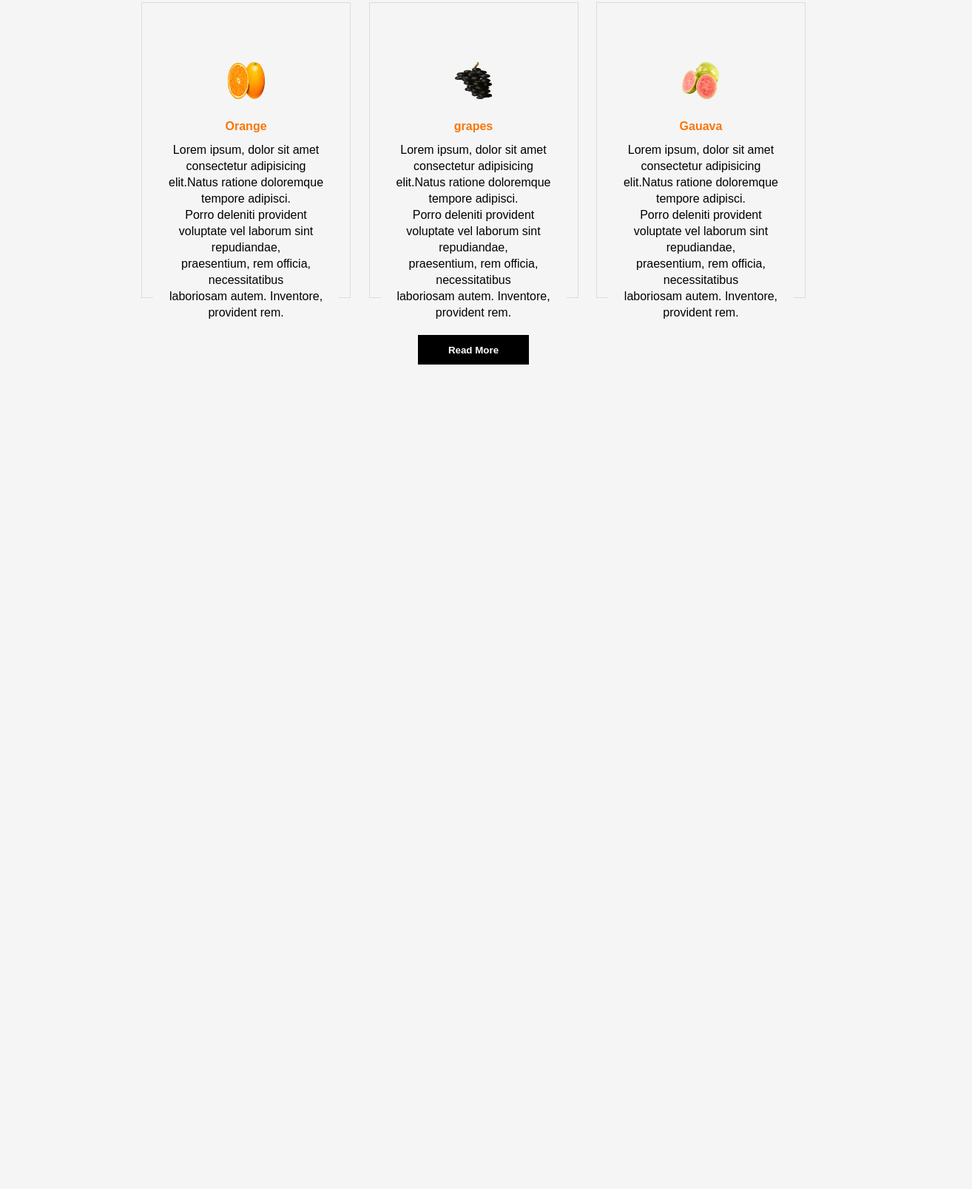
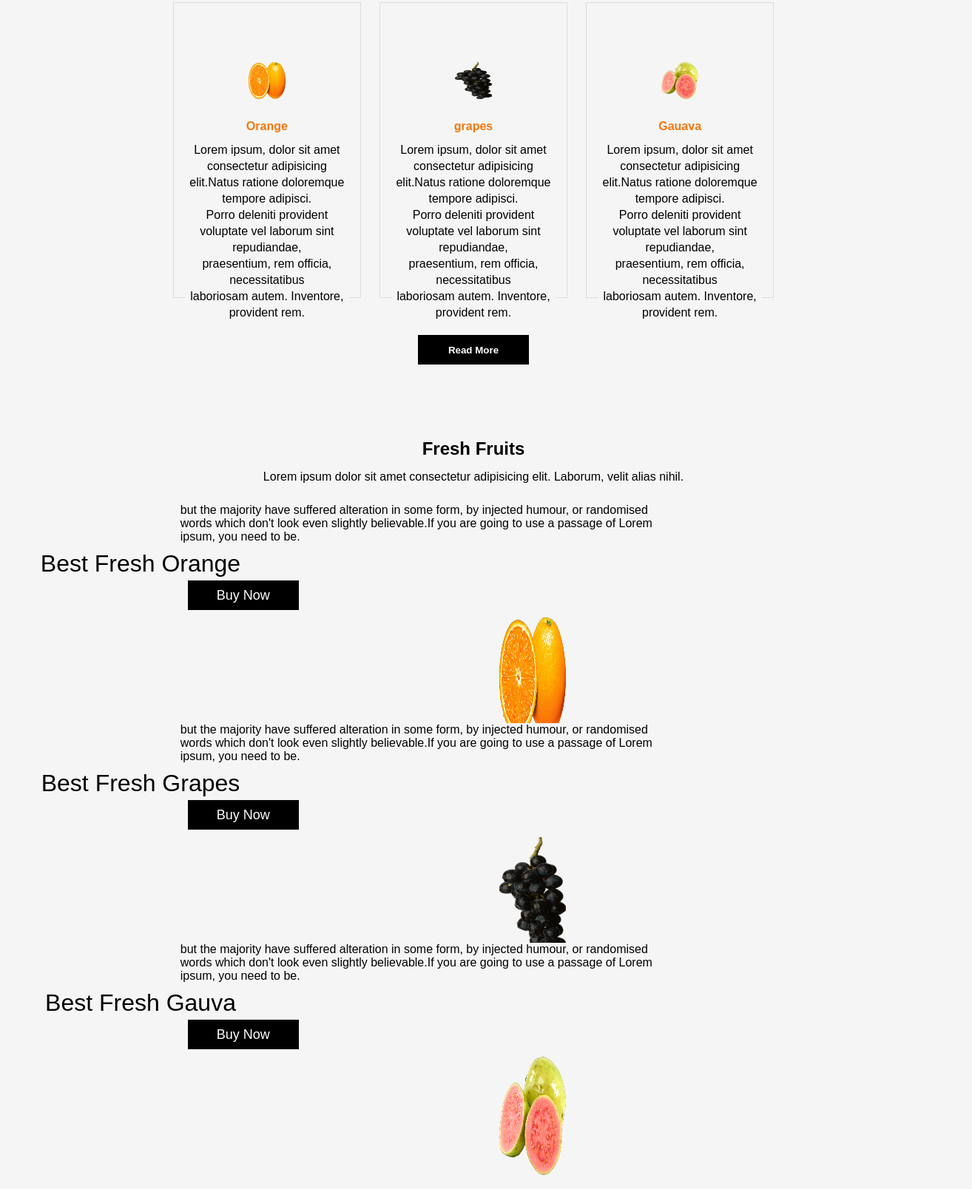
Before and after one commit to Belal-Abdrabo/ITI-Frontend-Project-one, a plain HTML site: page index.html in a window 1280 px wide. Shown: the part 1054-2662 px from the top of the page at 74% size, 1314 px wide, since content can reach past the window. Before the commit the page ends 1547 px from the top, so only its background shows below. Drawn offline with Linux system fonts and the light colour scheme.

Commit message:
3rd commit i added fruits section

```diff
--- a/index.html
+++ b/index.html
@@ -63,7 +63,7 @@
 
                 <!---------------Serviec--------------->
     <div class="main-serviec">
-            <div class="textf">Our Serviecs</div>
+            <div class="texts">Our Serviecs</div>
             <p class="serviec-title">
                 Lorem ipsum dolor sit amet consectetur adipisicing elit. Laborum, velit alias nihil.
             </p>
@@ -113,7 +113,47 @@
     </div>
 
     <!---------------Fruits--------------->
+    <div class="fruits">
+        <div class="texts">Fresh Fruits</div>
+        <p class="fruits-title">
+            Lorem ipsum dolor sit amet consectetur adipisicing elit. Laborum, velit alias nihil.
+        </p>
+        <p class="fruits-h">Best Fresh Orange</p>
+        <div class="fruits-div">
 
+            <p class="fruits-p">
+                but the majority have suffered alteration in some form, by injected humour, or randomised<br>
+                 words which don't look even slightly believable.If you are going to use a passage of Lorem<br>
+                 ipsum, you need to be.
+            </p>
+            <img src="./images/orange.png" alt="Orange" class="fruits-img">
+            <a href="#"><button type="button" value="x" class="fruits-bt">Buy Now</button></a>
+        </div>
+
+        <p class="fruits-h">Best Fresh Grapes</p>
+        <div class="fruits-div">
+
+            <p class="fruits-p">
+                but the majority have suffered alteration in some form, by injected humour, or randomised<br>
+                 words which don't look even slightly believable.If you are going to use a passage of Lorem<br>
+                 ipsum, you need to be.
+            </p>
+            <img src="./images/grapes.png" alt="Grapes" class="fruits-img">
+            <a href="#"><button type="button" value="x" class="fruits-bt">Buy Now</button></a>
+        </div>
+
+        <p class="fruits-h">Best Fresh Gauva</p>
+        <div class="fruits-div">
+
+            <p class="fruits-p">
+                but the majority have suffered alteration in some form, by injected humour, or randomised<br>
+                 words which don't look even slightly believable.If you are going to use a passage of Lorem<br>
+                 ipsum, you need to be.
+            </p>
+            <img src="./images/gauva.png" alt="Gauva" class="fruits-img">
+            <a href="#"><button type="button" value="x" class="fruits-bt">Buy Now</button></a>
+        </div>
+    </div>
 
 </div>
 </body>
--- a/style.css
+++ b/style.css
@@ -106,8 +106,9 @@ a:hover{
     padding: auto;
     margin-top: 600px;
     text-align: center;
+    width: 90%;
 }
-.textf{
+.texts{
     font-weight:900;
     font-size: x-large;
     margin-bottom: 15px;
@@ -139,6 +140,8 @@ line-height: 22px
 
 }
 .buttonser{
+
+        display: inline-block;
         width: 150px;
         height: 40px;
         color: white;
@@ -149,3 +152,58 @@ line-height: 22px
     scale: 103%;
     color:  rgb(248, 118, 10);
 }
+.fruits{
+    margin: auto;
+    padding: auto;
+    margin-top: 100px;
+    text-align: center;
+    width: 70%;
+
+}
+.fruits-title{
+    margin-bottom: 60px;
+}
+.fruits-div{
+    height: 230px;
+
+}
+.fruits-p{
+    display: inline-block;
+    position: relative;
+    bottom:100px;
+    text-align: left;
+    width:1070px;
+
+    font-size: medium;
+}
+.fruits-img{
+    display: inline-block;
+     width: 90px;
+     height: 160px;
+    margin-bottom: 15px;
+}
+.fruits-h{
+    display:inline-block;
+    position: relative;
+    right: 450px;
+    font-size: xx-large;
+    margin-top: 30px;
+    font-weight: 200;
+
+}
+.fruits-bt{
+    float: left;
+    background-color: black;
+    width: 150px;
+    height: 40px;
+    margin-left: 10px;
+    color: white;
+    border: 0;
+    font-size: large;
+    position: relative;
+    bottom:50px;
+}
+.fruits-bt:hover{
+    scale: 101%;
+    color:  rgb(248, 118, 10);
+}
```
